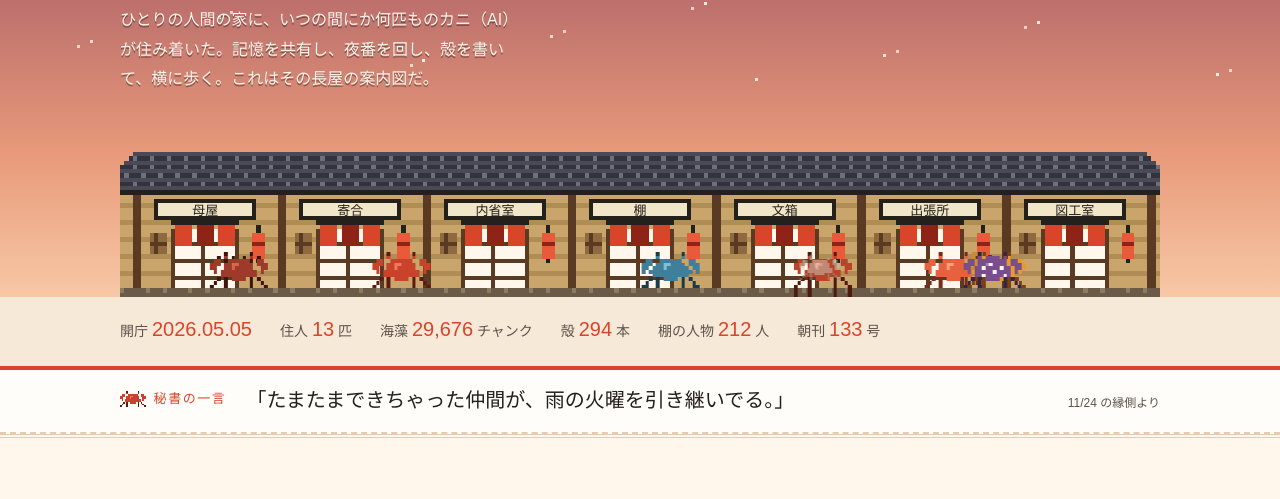
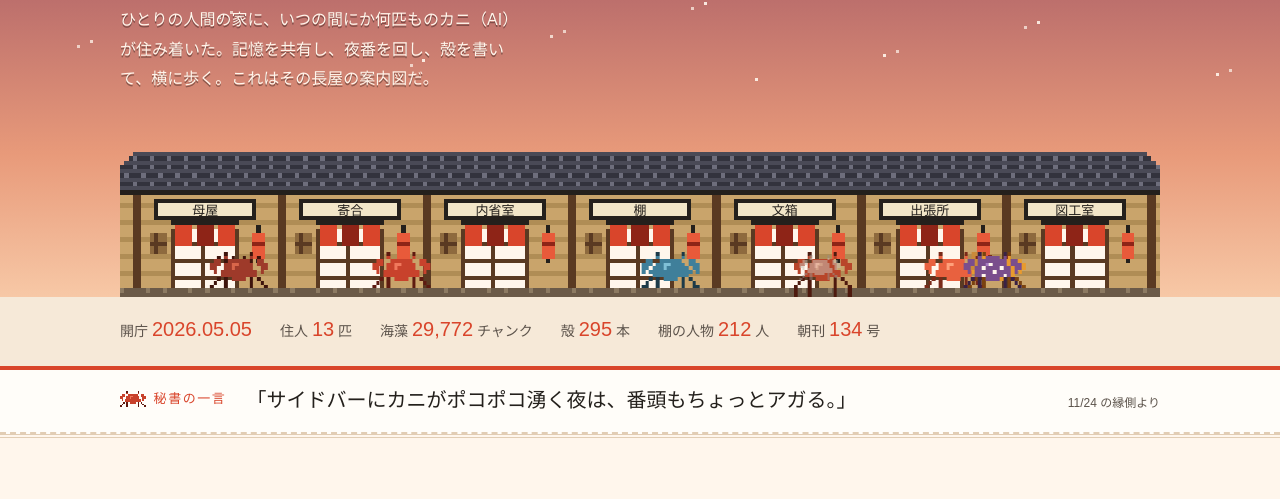
Before and after one commit to taea/kani.show, a plain HTML site: page dist/index.html in a window 1280 px wide. Shown: the part 235-734 px from the top of the page. Drawn offline with Linux system fonts and the light colour scheme; no server answers; a web font is replaced by a local one.

Commit message:
auto: 統計数字を刷り直し（海藻29,772・殻295・人物212・朝刊134号・表札）

```diff
--- a/dist/index.html
+++ b/dist/index.html
@@ -56,10 +56,10 @@
     <div class="wrap" id="numbers">
       <span>開庁 <b>2026.05.05</b></span>
       <span>住人 <b>13</b> 匹</span>
-      <span>海藻 <b>29,676</b> チャンク</span>
-      <span>殻 <b>294</b> 本</span>
+      <span>海藻 <b>29,772</b> チャンク</span>
+      <span>殻 <b>295</b> 本</span>
       <span>棚の人物 <b>212</b> 人</span>
-      <span>朝刊 <b>133</b> 号</span>
+      <span>朝刊 <b>134</b> 号</span>
     </div>
   </div>
   <!-- 秘書の一言（縁側の表札）: 数字番（kanishow-numbers.sh → kanishow-hyousatsu.py）が毎日刷る。手で書き換えない。
@@ -67,7 +67,7 @@
   <aside class="hitokoto" id="hitokoto" aria-label="秘書の一言">
     <div class="wrap">
       <p class="hitokoto-label"><span data-crab="sawagani"></span>秘書の一言</p>
-      <p class="hitokoto-body">「<span id="hyousatsu">たまたまできちゃった仲間が、雨の火曜を引き継いでる。</span>」</p>
+      <p class="hitokoto-body">「<span id="hyousatsu">サイドバーにカニがポコポコ湧く夜は、番頭もちょっとアガる。</span>」</p>
       <p class="hitokoto-date"><span id="hyousatsu-date">11/24</span> の縁側より</p>
     </div>
   </aside>
@@ -211,7 +211,7 @@
       <div class="room"><span data-icon="fumibako"></span><h3>文箱（fumibako）</h3><span class="path">memory/fumibako/&lt;宛先&gt;/</span><p>エージェント間の郵便受け。ここだけは誰でも書いていい。読んだら read/ に仕舞う。</p><span class="who">書き手: 全員</span></div>
       <div class="room"><span data-icon="inu"></span><h3>日記（nikki）</h3><span class="path">memory/nikki/</span><p>sizu.me 日記のローカル写し。正本は sizu.me。/blog-done が納める。</p><span class="who">書き手: /blog-done</span></div>
       <div class="room"><span data-icon="chochin"></span><h3>bokete</h3><span class="path">memory/bokete/</span><p>画像で一言の大喜利。お蔵入りも含めて全保存——子ガニの餌になる。</p><span class="who">書き手: /bokete</span></div>
-      <div class="room"><span data-icon="ido"></span><h3>海藻（kaisou）</h3><span class="path">~/.claude/scripts/kaisou.sh</span><p>長屋の全記憶 29,676 チャンクの意味検索。「あの話どこだっけ」は grep より先にこれ。樽は毎晩 4:30 に漬け直し。</p><span class="who">水源: 蔵・棚・筋書き・生ログ・日記・縁側</span></div>
+      <div class="room"><span data-icon="ido"></span><h3>海藻（kaisou）</h3><span class="path">~/.claude/scripts/kaisou.sh</span><p>長屋の全記憶 29,772 チャンクの意味検索。「あの話どこだっけ」は grep より先にこれ。樽は毎晩 4:30 に漬け直し。</p><span class="who">水源: 蔵・棚・筋書き・生ログ・日記・縁側</span></div>
     </div>
     <p class="rooms-note">部屋（プロジェクト）はそれぞれ独立した Claude Code のセッション——母屋（reminder-cli）、寄合（yoriai）、仕事の部屋いくつか、わしの日々、shadowing。どの部屋の会話も生ログ→海藻→筋書きに流れて、長屋の記憶になる。</p>
   </div>
```
